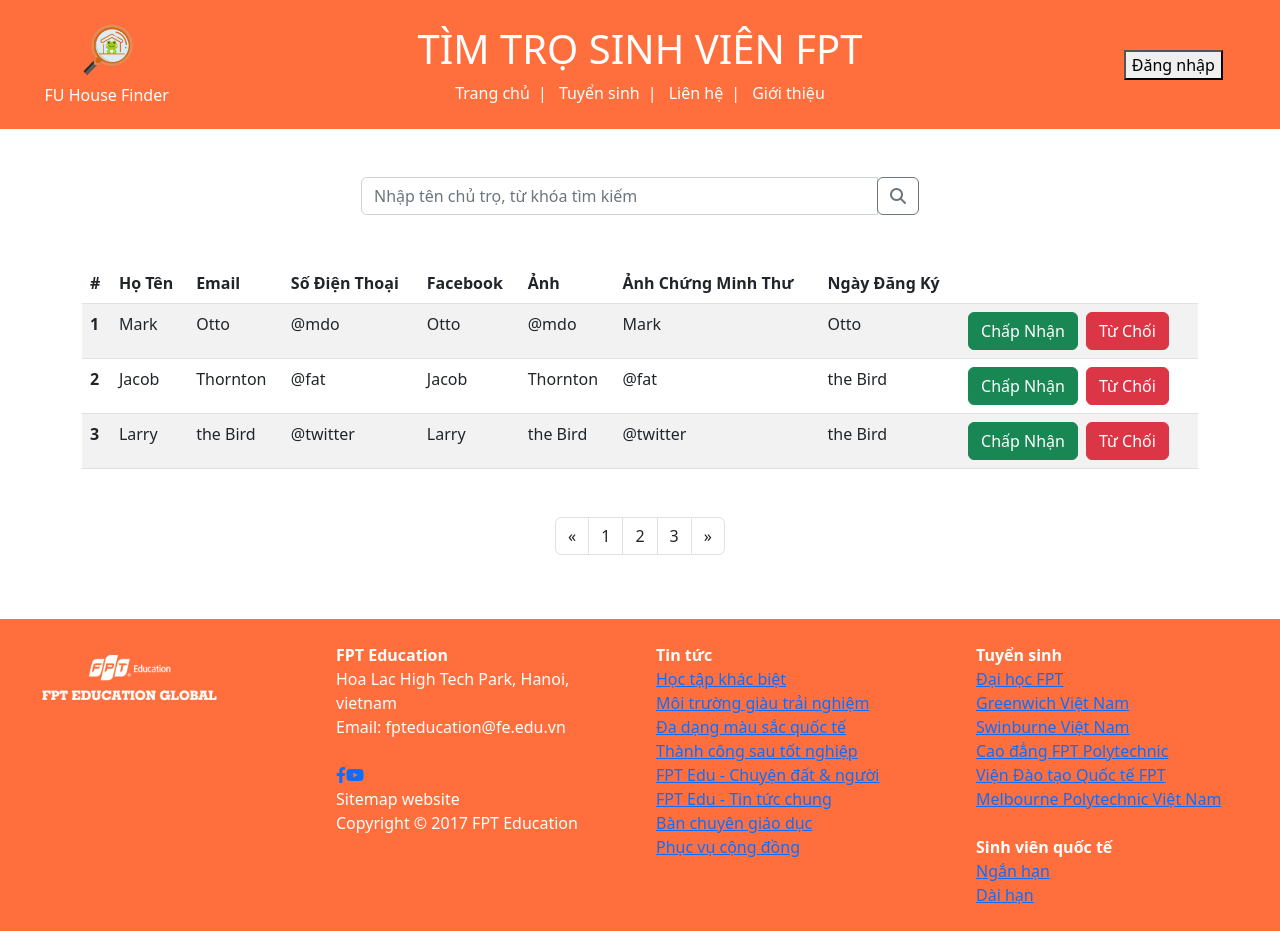
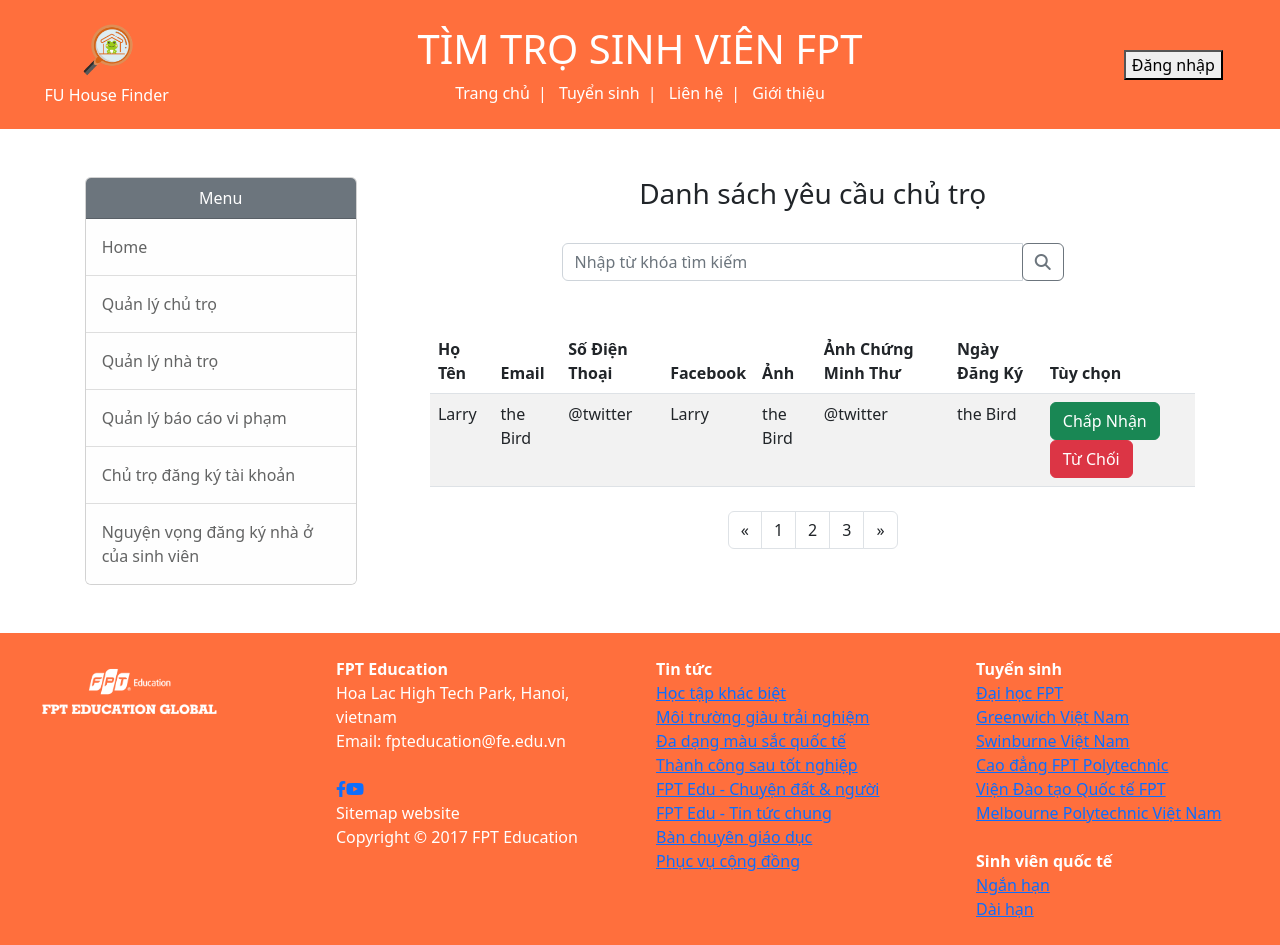
Before and after one commit to nguyenthegiang/fu-house-finder, an Angular app in the folder house-finder-client/: page /Staff/list-landlord-signup-request in a window 1280 px wide. Built offline with nearby package versions, Linux system fonts and the light colour scheme.

Commit message:
(Staff) Update list landlord request

```diff
--- a/house-finder-client/src/app/Staff/list-landlord-signup-request/list-landlord-signup-request.component.html
+++ b/house-finder-client/src/app/Staff/list-landlord-signup-request/list-landlord-signup-request.component.html
@@ -1,24 +1,72 @@
-<div class="container my-5">
+<div class="row d-flex justify-content-around mx-3 mx-md-5 mt-5">
+  <div class="col-12 col-md-3 mb-5" id="menu1">
+    <div class="card h-100">
+      <div class="card-header text-center text-white bg-secondary">
+        Menu
+      </div>
+      <ul class="list-group list-group-flush">
+        <a class="list-group-item list-group-item-action list-group-item-light p-3" href="/Staff/dashboard">Home</a>
+        <a class="list-group-item list-group-item-action list-group-item-light p-3" href="/Staff/list-landlord">Quản lý chủ trọ</a>
+        <a class="list-group-item list-group-item-action list-group-item-light p-3" href="/Staff/list-house">Quản lý nhà trọ</a>
+        <a class="list-group-item list-group-item-action list-group-item-light p-3" href="/Staff/list-report">Quản lý báo cáo vi phạm</a>
+        <a class="list-group-item list-group-item-action list-group-item-light p-3" href="/Staff/list-landlord-signup-request">Chủ trọ đăng ký tài khoản</a>
+        <a class="list-group-item list-group-item-action list-group-item-light p-3" href="/Staff/list-order">Nguyện vọng đăng ký nhà ở của sinh viên</a>
+      </ul>
+    </div>
+  </div>
+
+  <div class="col-12 mb-4" id="menu2" style="display: none;">
+    <div class="dropdown">
+      <button class="btn btn-secondary dropdown-toggle w-100" type="button" data-bs-toggle="dropdown" aria-expanded="false">
+        Menu
+      </button>
+      <ul class="dropdown-menu w-100">
+        <li>
+          <a class="list-group-item list-group-item-action list-group-item-light p-3" href="/Staff/dashboard">Home</a>
+        </li>
+        <li>
+          <a class="list-group-item list-group-item-action list-group-item-light p-3" href="/Staff/list-landlord">Quản lý chủ trọ</a>
+        </li>
+        <li>
+          <a class="list-group-item list-group-item-action list-group-item-light p-3" href="/Staff/list-house">Quản lý nhà trọ</a>
+        </li>
+        <li>
+          <a class="list-group-item list-group-item-action list-group-item-light p-3" href="/Staff/list-report">Quản lý báo cáo vi phạm</a>
+        </li>
+        <li>
+          <a class="list-group-item list-group-item-action list-group-item-light p-3" href="/Staff/list-order">Nguyện vọng đăng ký nhà ở của sinh viên</a>
+        </li>
+      </ul>
+    </div>
+  </div>
+
+  <div class="col-12 col-md-8">
+    <!-- Page content -->
+    <div class="row">
+      <div class="mb-5">
+        <h3 class="text-center">Danh sách yêu cầu chủ trọ</h3>
+
         <!-- Search bar -->
-    <div class="text-center pb-5 d-flex justify-content-center">
-      <div class="input-group w-50">
+        <div class="row d-flex justify-content-center">
+          <div class="text-center col-12 col-md-8 d-flex justify-content-center my-4">
+            <div class="input-group">
               <!-- Press enter to search  -->
-        <input type="text" class="form-control" placeholder="Nhập tên chủ trọ, từ khóa tìm kiếm"
-          aria-label="Recipient's username" aria-describedby="button-addon2" [(ngModel)]="searchLandlordName"
-          (keydown.enter)="searchLandlordByName()">
+              <input type="text" class="form-control" placeholder="Nhập từ khóa tìm kiếm"
+                aria-label="Recipient's username" aria-describedby="button-addon2" (keydown.enter)="searchRequest()">
               <div class="input-group-append">
-          <button class="btn btn-outline-secondary" type="button" id="button-addon2" (click)="searchLandlordByName()">
+                <button class="btn btn-outline-secondary" type="button" id="button-addon2" (click)="searchRequest()">
                   <i class="fa-solid fa-magnifying-glass"></i>
                 </button>
               </div>
             </div>
           </div>
+        </div>
+
         <!-- End Search bar -->
 
-    <table class="table table-striped">
+        <table class="table table-striped table-hover mt-4">
           <thead>
             <tr>
-          <th scope="col">#</th>
               <th scope="col">Họ Tên</th>
               <th scope="col">Email</th>
               <th scope="col">Số Điện Thoại</th>
@@ -26,40 +74,11 @@
               <th scope="col">Ảnh</th>
               <th scope="col">Ảnh Chứng Minh Thư</th>
               <th scope="col">Ngày Đăng Ký</th>
-          <th scope="col"></th>
+              <th scope="col">Tùy chọn</th>
             </tr>
           </thead>
           <tbody>
             <tr>
-          <th scope="row">1</th>
-          <td>Mark</td>
-          <td>Otto</td>
-          <td>@mdo</td>
-          <td>Otto</td>
-          <td>@mdo</td>
-          <td>Mark</td>
-          <td>Otto</td>
-          <td>
-            <button type="button" class="btn btn-success me-2">Chấp Nhận</button>
-            <button type="button" class="btn btn-danger">Từ Chối</button>
-          </td>
-        </tr>
-        <tr>
-          <th scope="row">2</th>
-          <td>Jacob</td>
-          <td>Thornton</td>
-          <td>@fat</td>
-          <td>Jacob</td>
-          <td>Thornton</td>
-          <td>@fat</td>
-          <td>the Bird</td>
-          <td>
-            <button type="button" class="btn btn-success me-2">Chấp Nhận</button>
-            <button type="button" class="btn btn-danger">Từ Chối</button>
-          </td>
-        </tr>
-        <tr>
-          <th scope="row">3</th>
               <td>Larry</td>
               <td>the Bird</td>
               <td>@twitter</td>
@@ -74,9 +93,10 @@
             </tr>
           </tbody>
         </table>
+        <!-- End List of Rooms -->
 
         <!-- Paging -->
-    <div class="d-flex justify-content-center align-items-center mt-5">
+        <div class="d-flex justify-content-center align-items-center mt-4">
           <nav aria-label="Page navigation example">
             <ul class="pagination">
               <li class="page-item">
@@ -99,3 +119,6 @@
         </div>
         <!-- End Paging -->
       </div>
+    </div>
+  </div>
+</div>
--- a/house-finder-client/src/app/Staff/list-landlord-signup-request/list-landlord-signup-request.component.ts
+++ b/house-finder-client/src/app/Staff/list-landlord-signup-request/list-landlord-signup-request.component.ts
@@ -17,6 +17,6 @@
   {
   }
 
-  searchLandlordByName()
+  searchRequest()
   {}
 }
```
Lines whose indentation alone changed are shown as unchanged.
